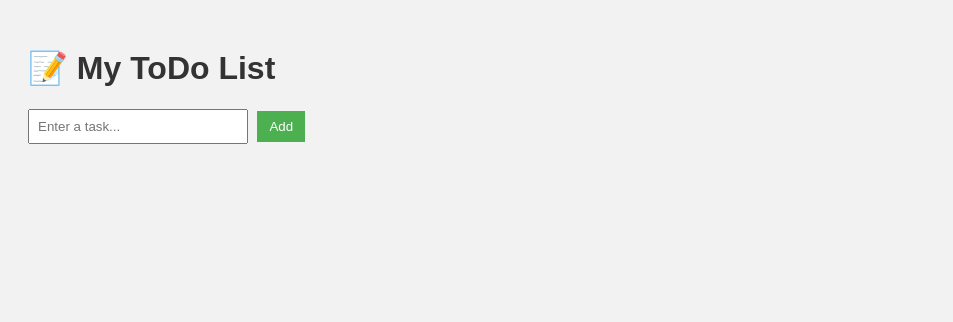
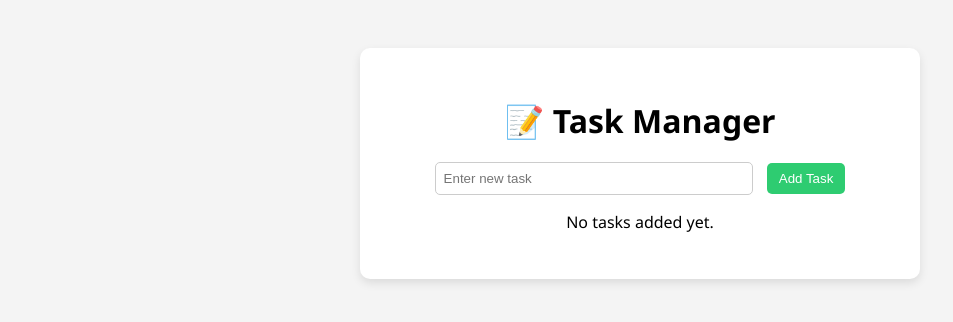
Before and after one commit to sammay145/fastapi-docker-app, a FastAPI app: page / in a window 1280 px wide. Shown: the top 322 px of the page, without its empty margins (0-953 px from the left). Run offline with FastAPI, Linux system fonts and the light colour scheme.

Commit message:
Enhanced GUI with update, delete, and clear features

```diff
--- a/main.py
+++ b/main.py
@@ -1,17 +1,13 @@
-from fastapi import FastAPI, Request, Form
+from fastapi import FastAPI, Request, Form, HTTPException
 from fastapi.responses import RedirectResponse
 from fastapi.staticfiles import StaticFiles
 from fastapi.templating import Jinja2Templates
 
 app = FastAPI()
 
-# In-memory task list
 tasks = []
 
-# Mount static files (CSS)
 app.mount("/static", StaticFiles(directory="static"), name="static")
-
-# Set up Jinja2 templates
 templates = Jinja2Templates(directory="templates")
 
 @app.get("/")
@@ -28,3 +24,31 @@ def delete_task(task_index: int = Form(...)):
     if 0 <= task_index < len(tasks):
         tasks.pop(task_index)
     return RedirectResponse("/", status_code=303)
+
+# Get a single task by index (API)
+@app.get("/task/{task_index}")
+def get_task(task_index: int):
+    if 0 <= task_index < len(tasks):
+        return {"task_index": task_index, "task": tasks[task_index]}
+    else:
+        raise HTTPException(status_code=404, detail="Task not found")
+
+# Update a task by index (form data)
+@app.post("/update")
+def update_task(task_index: int = Form(...), new_task: str = Form(...)):
+    if 0 <= task_index < len(tasks):
+        tasks[task_index] = new_task
+    else:
+        raise HTTPException(status_code=404, detail="Task not found")
+    return RedirectResponse("/", status_code=303)
+
+# List all tasks as JSON (API)
+@app.get("/tasks")
+def list_tasks():
+    return {"tasks": tasks}
+
+# Clear all tasks
+@app.post("/clear")
+def clear_tasks():
+    tasks.clear()
+    return RedirectResponse("/", status_code=303)
--- a/static/style.css
+++ b/static/style.css
@@ -1,39 +1,58 @@
 body {
-    font-family: Arial, sans-serif;
-    padding: 20px;
-    background: #f2f2f2;
+    font-family: 'Segoe UI', sans-serif;
+    background: #f4f4f4;
+    padding: 40px;
+    text-align: center;
+}
+
+.container {
+    background: white;
+    padding: 30px;
+    border-radius: 10px;
+    width: 500px;
+    margin: auto;
+    box-shadow: 0 4px 10px rgba(0,0,0,0.1);
 }
 
 h1 {
-    color: #333;
+    margin-bottom: 20px;
 }
 
-form {
-    margin: 10px 0;
+.task-form input[type="text"],
+.inline-form input[type="text"] {
+    padding: 8px;
+    width: 60%;
+    border-radius: 5px;
+    border: 1px solid #ccc;
 }
 
-input[type="text"] {
-    padding: 8px;
-    width: 200px;
+.task-form button,
+.inline-form button {
+    padding: 8px 12px;
+    margin-left: 10px;
+    border: none;
+    border-radius: 5px;
+    background-color: #2ecc71;
+    color: white;
+    cursor: pointer;
 }
 
-button {
-    padding: 8px 12px;
-    background-color: #4CAF50;
-    border: none;
-    color: white;
-    cursor: pointer;
-    margin-left: 5px;
+.task-form button:hover,
+.inline-form button:hover {
+    background-color: #27ae60;
 }
 
-ul {
+.task-list {
     list-style-type: none;
-    padding-left: 0;
+    padding: 0;
+    margin-top: 20px;
 }
 
-li {
-    background: white;
-    margin: 5px 0;
-    padding: 10px;
-    border-radius: 5px;
+.task-list li {
+    margin-bottom: 15px;
 }
+
+.inline-form {
+    display: inline-block;
+    margin: 5px;
+}
--- a/templates/index.html
+++ b/templates/index.html
@@ -1,27 +1,47 @@
 <!DOCTYPE html>
 <html>
 <head>
-    <title>ToDo App</title>
+    <title>Task Manager</title>
     <link rel="stylesheet" href="/static/style.css">
 </head>
 <body>
-    <h1>📝 My ToDo List</h1>
+    <div class="container">
+        <h1>📝 Task Manager</h1>
 
-    <form action="/add" method="post">
-        <input type="text" name="task" placeholder="Enter a task..." required>
-        <button type="submit">Add</button>
+        <!-- Add New Task -->
+        <form action="/add" method="post" class="task-form">
+            <input type="text" name="task" placeholder="Enter new task" required>
+            <button type="submit">Add Task</button>
         </form>
 
-    <ul>
+        <!-- Clear All Tasks -->
+        {% if tasks %}
+        <form action="/clear" method="post" style="margin-top: 10px;">
+            <button type="submit" style="background-color: crimson;">Clear All Tasks</button>
+        </form>
+        {% endif %}
+
+        <!-- Task List -->
+        {% if tasks %}
+            <ul class="task-list">
                 {% for task in tasks %}
                 <li>
-                {{ task }}
-                <form action="/delete" method="post" style="display:inline;">
+                    <form action="/update" method="post" class="inline-form">
                         <input type="hidden" name="task_index" value="{{ loop.index0 }}">
-                    <button type="submit">❌</button>
+                        <input type="text" name="new_task" value="{{ task }}" required>
+                        <button type="submit">Update</button>
+                    </form>
+
+                    <form action="/delete" method="post" class="inline-form">
+                        <input type="hidden" name="task_index" value="{{ loop.index0 }}">
+                        <button type="submit" style="background-color: #e74c3c;">Delete</button>
                     </form>
                 </li>
                 {% endfor %}
             </ul>
+        {% else %}
+            <p>No tasks added yet.</p>
+        {% endif %}
+    </div>
 </body>
 </html>
```
Lines whose indentation alone changed are shown as unchanged.
